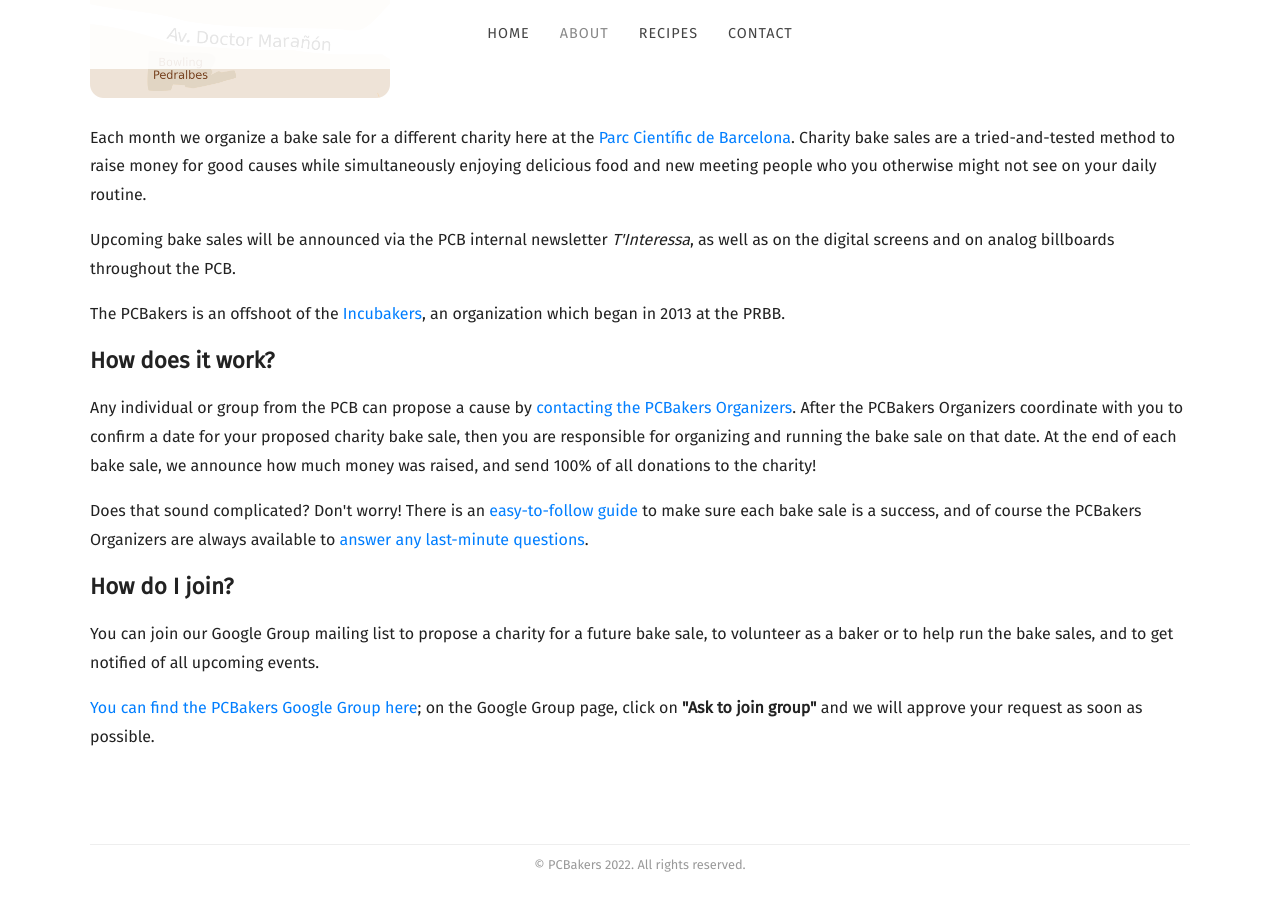
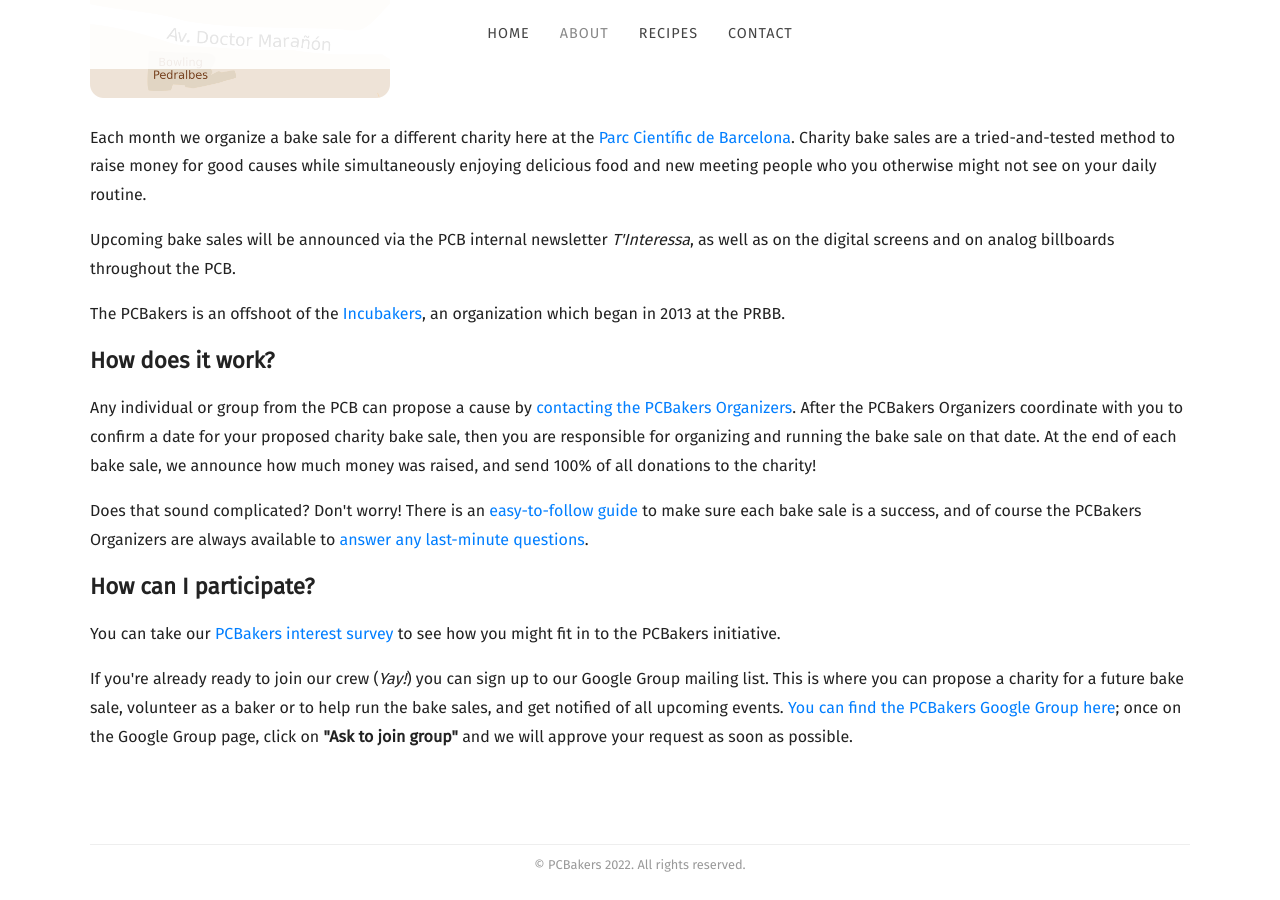
Before and after one commit to willblev/PCBakers, a Jekyll site: the page built from about.html, in a window 1280 px wide and 900 px high, scrolled down 619 px. Built offline with Jekyll 4.4.1, drawn with Linux system fonts in a browser that asks for light colours; some web fonts are replaced.

Commit message:
Update about.html
added more text about signing up

```diff
--- a/about.html
+++ b/about.html
@@ -22,7 +22,7 @@ title: About
 
 
 
-	<h2>How do I join?</h2>
-	<p>You can join our Google Group mailing list to propose a charity for a future bake sale, to volunteer as a baker or to help run the bake sales, and to get notified of all upcoming events.</p>
-	<p><a href="https://groups.google.com/g/PCBakers" target="_blank">You can find the PCBakers Google Group here</a>; on the Google Group page, click on <b>"Ask to join group"</b> and we will approve your request as soon as possible.</p>
+	<h2>How can I participate?</h2>
+	<p>You can take our <a href="https://forms.gle/x3kJUhWfJcXzLNNJ6">PCBakers interest survey</a> to see how you might fit in to the PCBakers initiative.
+	<p>If you're already ready to join our crew (<i>Yay!</i>) you can sign up to our Google Group mailing list. This is where you can propose a charity for a future bake sale, volunteer as a baker or to help run the bake sales, and get notified of all upcoming events. <a href="https://groups.google.com/g/PCBakers" target="_blank">You can find the PCBakers Google Group here</a>; once on the Google Group page, click on <b>"Ask to join group"</b> and we will approve your request as soon as possible.</p>
 </div>
```
